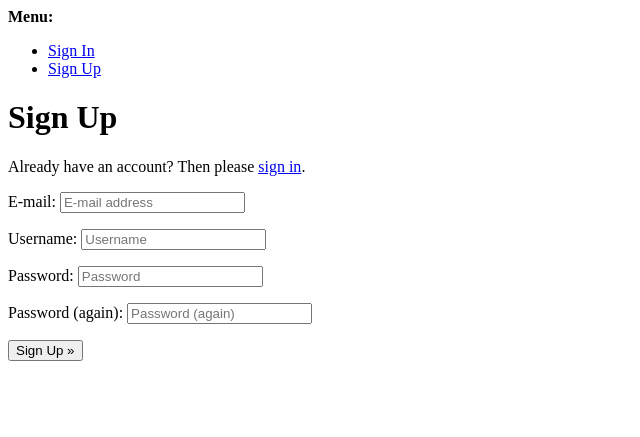
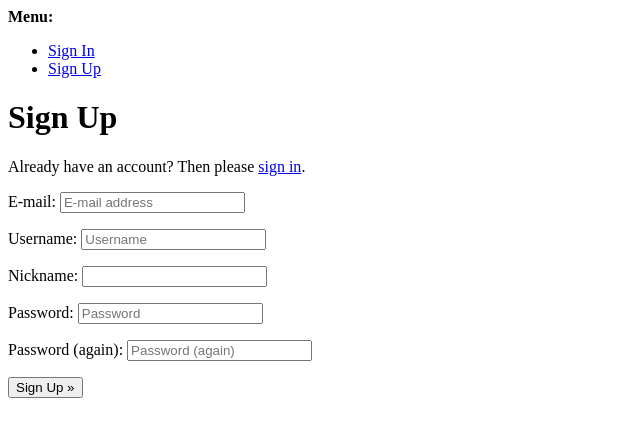
Before and after one commit to yohan-kang/Tourism, a Django app: page /signup/ in a window 1280 px wide. Shown: the top 437 px of the page, without its empty margins (0-640 px from the left). Run offline with Django 3.2, Linux system fonts and the light colour scheme; parts of the project's set-up code (start-up, migrations or seed data) failed here and were passed over.

Commit message:
Set User Subscription Nickname

```diff
--- a/Tourism/Tourism/settings.py
+++ b/Tourism/Tourism/settings.py
@@ -172,6 +172,7 @@ ACCOUNT_LOGOUT_ON_GET =True
 ACCOUNT_AUTHENTICATION_METHOD = "username_email"
 ACCOUNT_EMAIL_REQUIRED =True
 # ACCOUNT_USERNAME_REQUIRED = False
+ACCOUNT_SIGNUP_FORM_CLASS ="accounts.forms.SignupForm"
 ACCOUNT_SESSION_REMEMBER =True
 SESSION_COOKIE_AGE = 180
 
--- a/Tourism/accounts/admin.py
+++ b/Tourism/accounts/admin.py
@@ -3,3 +3,4 @@ from django.contrib.auth.admin import UserAdmin
 from .models import User
 
 admin.site.register(User, UserAdmin)
+UserAdmin.fieldsets += (("Custom fields", {"fields": ("nickname",)}),)
--- /dev/null
+++ b/Tourism/accounts/forms.py
@@ -0,0 +1,11 @@
+from django import forms
+from .models import User
+
+class SignupForm(forms.ModelForm):
+  class Meta:
+    model =User
+    fields = ["nickname"]
+
+  def signup(self, request, user):
+    user.nickname = self.cleaned_data["nickname"]
+    user.save()
--- a/Tourism/accounts/models.py
+++ b/Tourism/accounts/models.py
@@ -2,6 +2,7 @@ from django.db import models
 from django.contrib.auth.models import AbstractUser
 
 class User(AbstractUser):
+    nickname = models.CharField(max_length=15,unique=True , null=True)
     pass
   # only email login case
   #   def __srt__(self):
--- a/Tourism/accounts/templates/tourism/list.html
+++ b/Tourism/accounts/templates/tourism/list.html
@@ -11,7 +11,7 @@
 <h2>home page </h2>
 
 {% if user.is_authenticated %}
-  <p>안녕하세요! {{user}}님!</p>
+  <p>안녕하세요! {{user}}님! 의 닉네임은 {{user.nickname}}</p>
 {% else %}
   <p> 로그아웃된 상태입니다.</p>
 {% endif %}
```
Also changed, not shown: Tourism/accounts/migrations/0002_user_nickname.py (added).
